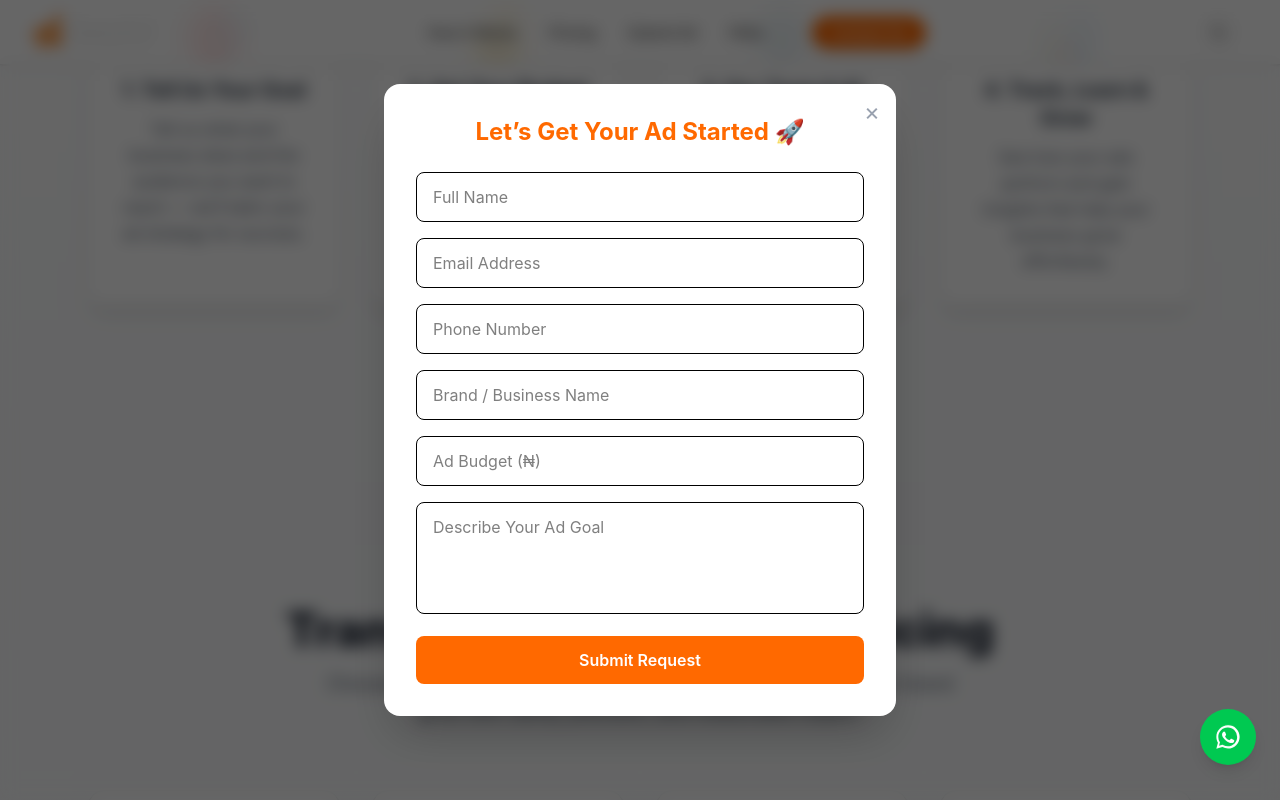
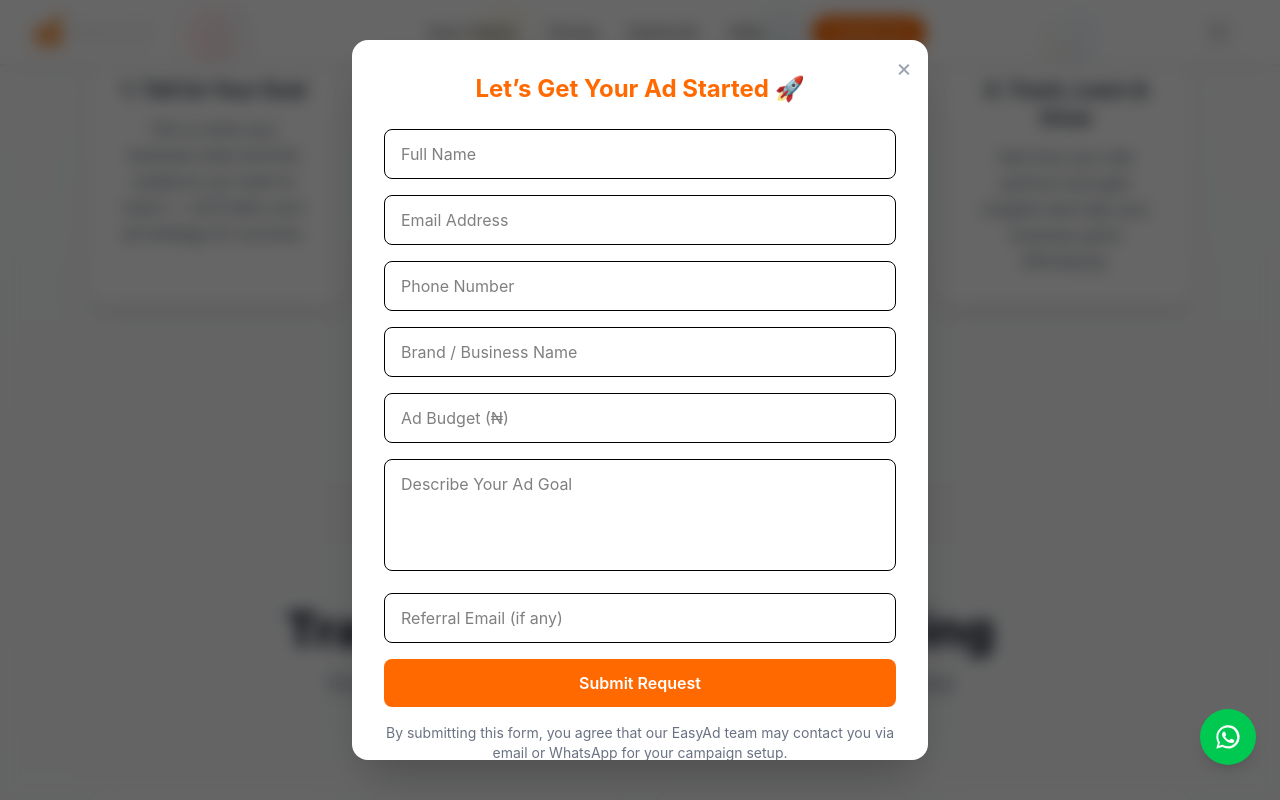
Before and after one commit to lala-tech-nig/easead, a Next.js app: page / in a window 1280 px wide. Both pictures are taken after a click on the button "Get Started With EasyAd". Shown: the part 1084-1884 px from the top of the page. Built offline with nearby package versions, Linux system fonts and the light colour scheme.

Commit message:
wrap up website

```diff
--- a/components/AdRequestForm.jsx
+++ b/components/AdRequestForm.jsx
@@ -11,6 +11,7 @@ export default function AdRequestForm({ isOpen, onClose }) {
     brand: "",
     budget: "",
     goal: "",
+    referral: "",
   });
 
   if (!isOpen) return null;
@@ -19,17 +20,24 @@ export default function AdRequestForm({ isOpen, onClose }) {
     e.preventDefault();
     onClose();
 
-    // 🎉 Confetti effect
+    // 🎉 Confetti Celebration
     confetti({
       particleCount: 200,
       spread: 80,
       origin: { y: 0.6 },
     });
 
-    // ✅ Toast message
+    // ✅ Toast Feedback
     toast.success(
       `Thanks ${formData.name || "there"}! 🎉 Our team will reach out shortly.`,
-      { duration: 5000, style: { background: "#fff", color: "#333", fontWeight: "600" } }
+      {
+        duration: 5000,
+        style: {
+          background: "#fff",
+          color: "#333",
+          fontWeight: "600",
+        },
+      }
     );
 
     // Reset form
@@ -40,79 +48,113 @@ export default function AdRequestForm({ isOpen, onClose }) {
       brand: "",
       budget: "",
       goal: "",
+      referral: "",
     });
   };
 
   return (
-    <div className="fixed inset-0 bg-black/60 flex justify-center items-center z-50 backdrop-blur-sm">
-      <div className="bg-white rounded-2xl shadow-2xl w-[90%] max-w-lg p-8 relative animate-fadeInUp">
+    <div className="fixed inset-0 bg-black/60 flex justify-center items-center z-50 backdrop-blur-sm px-4 sm:px-6 md:px-8">
+      <div className="bg-white rounded-2xl shadow-2xl w-full max-w-md md:max-w-lg lg:max-w-xl p-6 sm:p-8 relative animate-fadeInUp overflow-y-auto max-h-[90vh]">
+        {/* Close Button */}
         <button
           onClick={onClose}
           className="absolute top-3 right-4 text-gray-400 hover:text-gray-600 text-2xl"
+          aria-label="Close form"
         >
           &times;
         </button>
 
-        <h3 className="text-2xl font-bold text-center text-orange-500 mb-6">
+        {/* Header */}
+        <h3 className="text-xl sm:text-2xl font-bold text-center text-orange-500 mb-6 leading-snug">
           Let’s Get Your Ad Started 🚀
         </h3>
 
+        {/* Form */}
         <form onSubmit={handleSubmit} className="space-y-4">
+          {/* Full Name */}
           <input
             type="text"
             placeholder="Full Name"
-            className="w-full border rounded-lg px-4 py-3 focus:outline-none focus:ring-2 focus:ring-orange-400"
+            className="w-full border rounded-lg px-4 py-3 text-sm sm:text-base focus:outline-none focus:ring-2 focus:ring-orange-400"
             value={formData.name}
             onChange={(e) => setFormData({ ...formData, name: e.target.value })}
             required
           />
+
+          {/* Email */}
           <input
             type="email"
             placeholder="Email Address"
-            className="w-full border rounded-lg px-4 py-3 focus:outline-none focus:ring-2 focus:ring-orange-400"
+            className="w-full border rounded-lg px-4 py-3 text-sm sm:text-base focus:outline-none focus:ring-2 focus:ring-orange-400"
             value={formData.email}
             onChange={(e) => setFormData({ ...formData, email: e.target.value })}
             required
           />
+
+          {/* Phone */}
           <input
             type="tel"
             placeholder="Phone Number"
-            className="w-full border rounded-lg px-4 py-3 focus:outline-none focus:ring-2 focus:ring-orange-400"
+            className="w-full border rounded-lg px-4 py-3 text-sm sm:text-base focus:outline-none focus:ring-2 focus:ring-orange-400"
             value={formData.phone}
             onChange={(e) => setFormData({ ...formData, phone: e.target.value })}
             required
           />
+
+          {/* Brand / Business Name */}
           <input
             type="text"
             placeholder="Brand / Business Name"
-            className="w-full border rounded-lg px-4 py-3 focus:outline-none focus:ring-2 focus:ring-orange-400"
+            className="w-full border rounded-lg px-4 py-3 text-sm sm:text-base focus:outline-none focus:ring-2 focus:ring-orange-400"
             value={formData.brand}
             onChange={(e) => setFormData({ ...formData, brand: e.target.value })}
             required
           />
+
+          {/* Budget */}
           <input
             type="number"
             placeholder="Ad Budget (₦)"
-            className="w-full border rounded-lg px-4 py-3 focus:outline-none focus:ring-2 focus:ring-orange-400"
+            className="w-full border rounded-lg px-4 py-3 text-sm sm:text-base focus:outline-none focus:ring-2 focus:ring-orange-400"
             value={formData.budget}
             onChange={(e) => setFormData({ ...formData, budget: e.target.value })}
             required
           />
+
+          {/* Ad Goal */}
           <textarea
             placeholder="Describe Your Ad Goal"
-            className="w-full border rounded-lg px-4 py-3 h-28 resize-none focus:outline-none focus:ring-2 focus:ring-orange-400"
+            className="w-full border rounded-lg px-4 py-3 text-sm sm:text-base h-28 resize-none focus:outline-none focus:ring-2 focus:ring-orange-400"
             value={formData.goal}
             onChange={(e) => setFormData({ ...formData, goal: e.target.value })}
             required
           />
 
+          {/* Referral Email (Optional) */}
+          <input
+            type="email"
+            placeholder="Referral Email (if any)"
+            className="w-full border rounded-lg px-4 py-3 text-sm sm:text-base focus:outline-none focus:ring-2 focus:ring-orange-400"
+            value={formData.referral}
+            onChange={(e) =>
+              setFormData({ ...formData, referral: e.target.value })
+            }
+          />
+
+          {/* Submit Button */}
           <button
             type="submit"
-            className="w-full bg-orange-500 text-white font-semibold py-3 rounded-lg hover:bg-black transition-all duration-300"
+            className="w-full bg-orange-500 text-white font-semibold py-3 rounded-lg hover:bg-black transition-all duration-300 text-sm sm:text-base"
           >
             Submit Request
           </button>
         </form>
+
+        {/* Footer Note */}
+        <p className="text-xs sm:text-sm text-gray-500 text-center mt-4">
+          By submitting this form, you agree that our EasyAd team may contact
+          you via email or WhatsApp for your campaign setup.
+        </p>
       </div>
     </div>
   );
```
